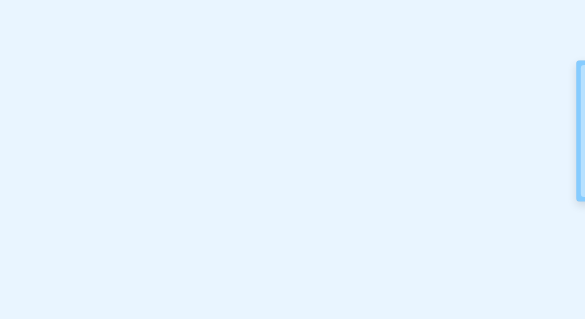
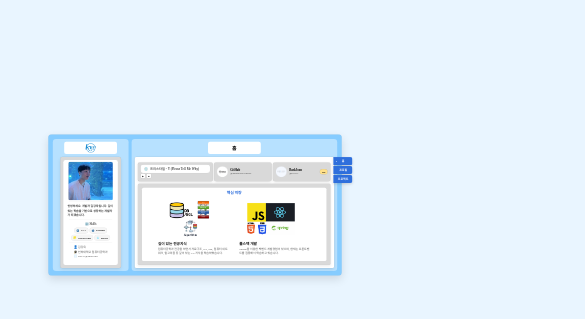
Before and after one commit to kangwook-kim02/Kangwook-World, a React (Vite) app: page / in a window 390 px wide. Shown: the part 217-536 px from the top of the page, 585 px wide, since content can reach past the window. Built offline with nearby package versions, Linux system fonts and the light colour scheme.

Commit message:
모바일 환경에서 no resize

```diff
--- a/src/App.css
+++ b/src/App.css
@@ -1,11 +1,13 @@
 html, body {
   height: 100%;
-  background: #e9f5ff; /* 아주 연한 하늘색/회색 */
+   background: #e9f5ff; /* 아주 연한 하늘색/회색 */
 }
 
 body {
   margin: 0;
-  display: block;
+  display: flex;
+  justify-content: center;
+  align-items: center;
 }
 
 .homepage {
--- a/src/App.jsx
+++ b/src/App.jsx
@@ -12,6 +12,16 @@ function App() {
   */
   useEffect(() => {
     function resize() {
+
+      const el = document.getElementById("world");
+      if (!el) return;
+
+          // 모바일(터치 디바이스)이면 scale 하지 않음
+      const isTouch = window.matchMedia("(pointer: coarse)").matches;
+      if (isTouch) {
+        el.style.transform = "none";
+        return;
+      }
       const baseW = 1920;
       const baseH = 1080;
 
```
